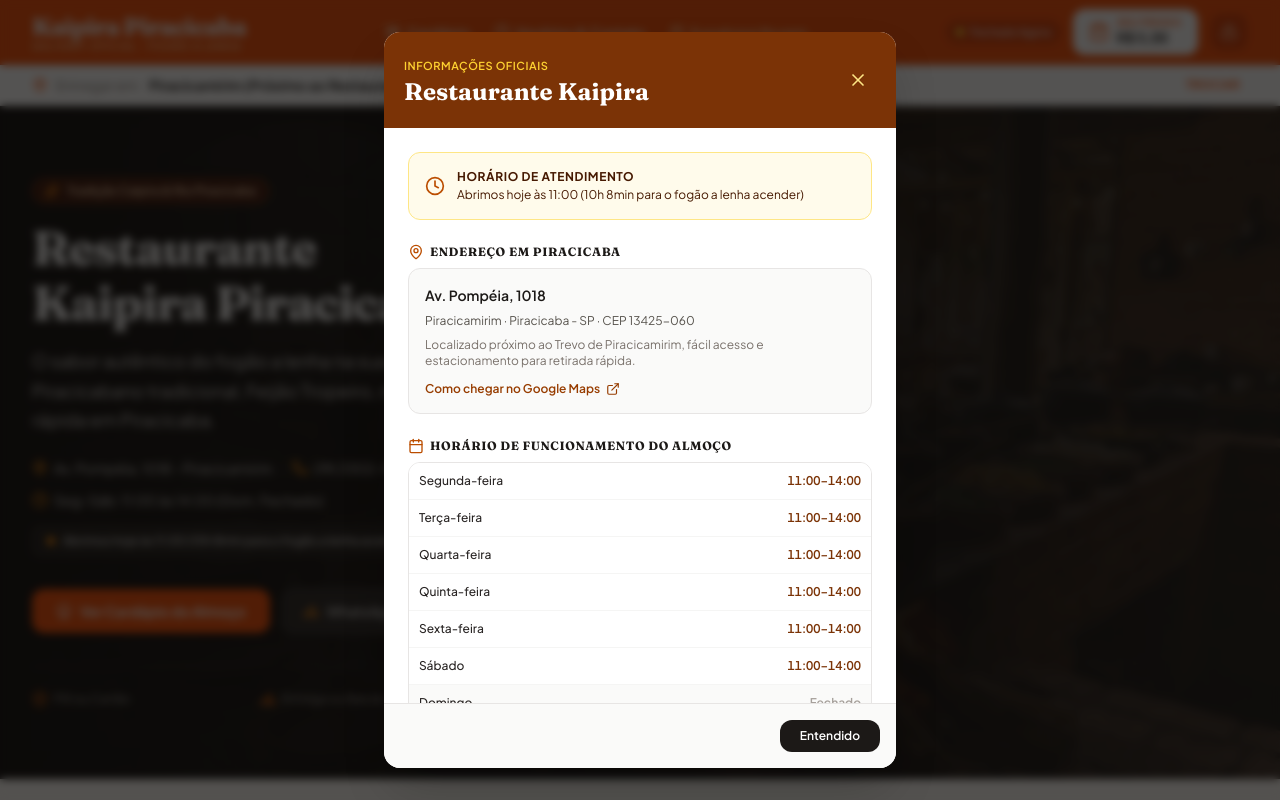
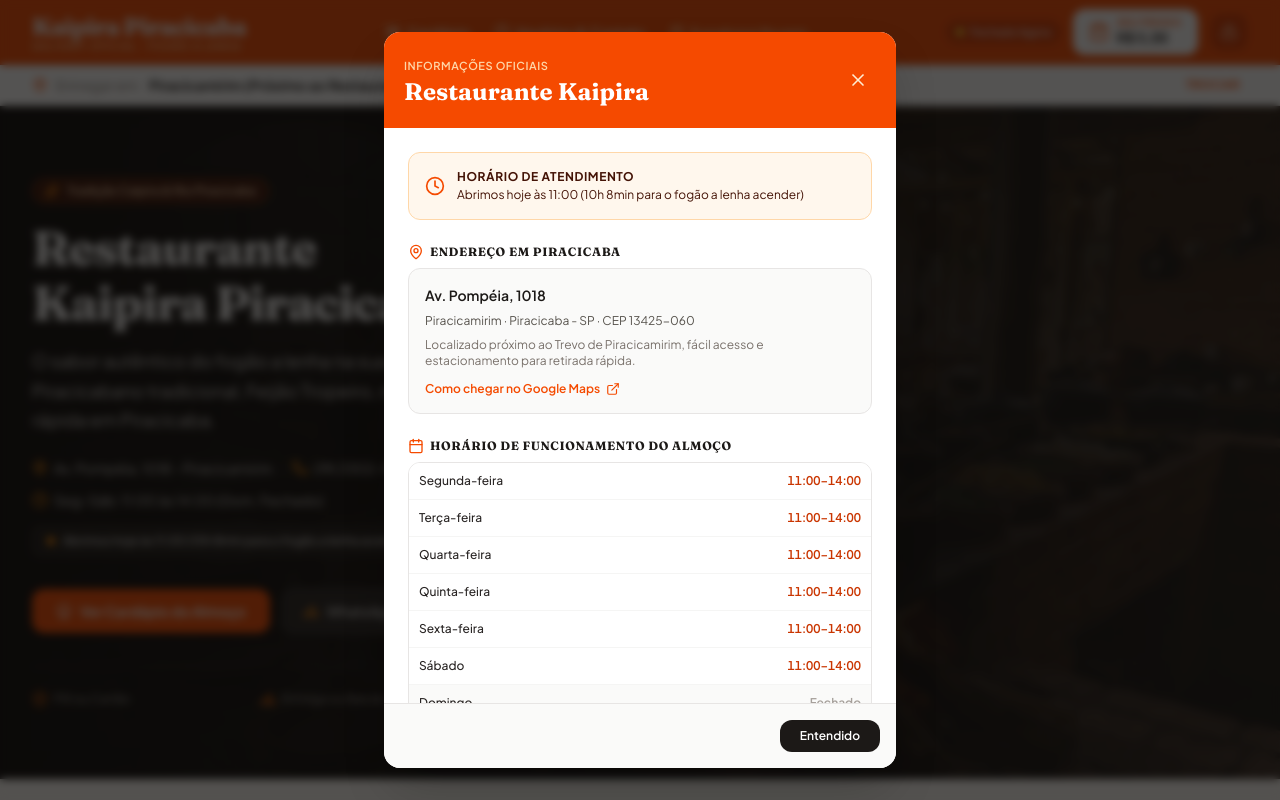
Before and after one commit to vlademircarer-tech/delivery-kaipira, a React (Vite) app: page / in a window 1280 px wide. Both pictures are taken after a click on the button "Horários & Contato". Shown: the top 800 px of the page. Built offline with nearby package versions, Linux system fonts and the light colour scheme; no server answers; the database is empty.

Commit message:
refactor: optimize component rendering and styling
Move state initialization before early returns in modal components to prevent runtime errors and update UI theme colors to orange.

```diff
--- a/src/components/AdminPanelModal.tsx
+++ b/src/components/AdminPanelModal.tsx
@@ -34,8 +34,6 @@ export const AdminPanelModal: React.FC<AdminPanelModalProps> = ({
   onClose,
   onRefreshOrders,
 }) => {
-  if (!isOpen) return null;
-
   // Session-only admin authentication
   const [isAuthenticated, setIsAuthenticated] = useState(false);
   const [username, setUsername] = useState('');
@@ -59,10 +57,12 @@ export const AdminPanelModal: React.FC<AdminPanelModalProps> = ({
   };
 
   useEffect(() => {
-    if (isAuthenticated) {
+    if (isOpen && isAuthenticated) {
       loadOrders();
     }
-  }, [isAuthenticated]);
+  }, [isOpen, isAuthenticated]);
+
+  if (!isOpen) return null;
 
   const handleLogin = (e: React.FormEvent) => {
     e.preventDefault();
--- a/src/components/CartDrawer.tsx
+++ b/src/components/CartDrawer.tsx
@@ -35,10 +35,10 @@ export const CartDrawer: React.FC<CartDrawerProps> = ({
   onApplyCoupon,
   discountAmount,
 }) => {
-  if (!isOpen) return null;
-
   const [inputCoupon, setInputCoupon] = useState('');
   const [couponFeedback, setCouponFeedback] = useState<{ text: string; isError: boolean } | null>(null);
+
+  if (!isOpen) return null;
 
   const subtotal = items.reduce((sum, item) => sum + item.totalPrice, 0);
   const deliveryFee = deliveryType === 'delivery' ? selectedNeighborhood.fee : 0;
--- a/src/components/CheckoutPaymentPage.tsx
+++ b/src/components/CheckoutPaymentPage.tsx
@@ -58,8 +58,6 @@ export const CheckoutPaymentPage: React.FC<CheckoutPaymentPageProps> = ({
   discountAmount,
   onOrderCreated,
 }) => {
-  if (!isOpen) return null;
-
   // Customer registration state (Cloud only, no localstorage)
   const [name, setName] = useState('');
   const [phone, setPhone] = useState('19');
@@ -109,6 +107,8 @@ export const CheckoutPaymentPage: React.FC<CheckoutPaymentPageProps> = ({
   useEffect(() => {
     setSplitAmount1(Math.round(total / 2));
   }, [total]);
+
+  if (!isOpen) return null;
 
   // Handle CEP automatic search
   const handleCepChange = async (val: string) => {
--- a/src/components/CustomizeModal.tsx
+++ b/src/components/CustomizeModal.tsx
@@ -16,8 +16,6 @@ export const CustomizeModal: React.FC<CustomizeModalProps> = ({
   onClose,
   onAddToCart,
 }) => {
-  if (!isOpen || !item) return null;
-
   const [quantity, setQuantity] = useState<number>(1);
   const [selectedOptions, setSelectedOptions] = useState<Record<string, string[]>>({});
   const [removedIngredients, setRemovedIngredients] = useState<string[]>([]);
@@ -91,6 +89,7 @@ export const CustomizeModal: React.FC<CustomizeModalProps> = ({
 
   // Calculate unit price and total price
   const { unitPrice, totalPrice } = useMemo(() => {
+    if (!item) return { unitPrice: 0, totalPrice: 0 };
     let price = item.price;
 
     item.optionGroups?.forEach((group) => {
@@ -107,6 +106,8 @@ export const CustomizeModal: React.FC<CustomizeModalProps> = ({
       totalPrice: price * quantity,
     };
   }, [item, selectedOptions, quantity]);
+
+  if (!isOpen || !item) return null;
 
   // Validate required options before adding to cart
   const handleConfirmAddToCart = () => {
--- a/src/components/OrderConfirmationModal.tsx
+++ b/src/components/OrderConfirmationModal.tsx
@@ -18,28 +18,32 @@ export const OrderConfirmationModal: React.FC<OrderConfirmationModalProps> = ({
   onClose,
   onUpdateOrderStatus,
 }) => {
-  if (!isOpen || !order) return null;
-
   const [copiedPix, setCopiedPix] = useState(false);
-  const [currentStatus, setCurrentStatus] = useState<OrderStatus>(order.status);
+  const [currentStatus, setCurrentStatus] = useState<OrderStatus>(order?.status || 'received');
 
   // Trigger celebration confetti once modal opens
   useEffect(() => {
+    if (isOpen && order) {
       try {
         confetti({
           particleCount: 80,
           spread: 70,
           origin: { y: 0.6 },
-        colors: ['#b45309', '#15803d', '#f59e0b', '#78350f'],
+          colors: ['#ea580c', '#c2410c', '#fb923c', '#9a3412'],
         });
       } catch {
         // Ignored if canvas-confetti is not available
       }
-  }, [order.id]);
+    }
+  }, [isOpen, order?.id]);
 
   useEffect(() => {
+    if (order?.status) {
       setCurrentStatus(order.status);
-  }, [order.status]);
+    }
+  }, [order?.status]);
+
+  if (!isOpen || !order) return null;
 
   const steps: { key: OrderStatus; label: string; icon: React.ReactNode; desc: string }[] = [
     {
--- a/src/components/RestaurantInfoModal.tsx
+++ b/src/components/RestaurantInfoModal.tsx
@@ -23,19 +23,19 @@ export const RestaurantInfoModal: React.FC<RestaurantInfoModalProps> = ({
     <div className="fixed inset-0 z-50 overflow-y-auto bg-stone-950/70 backdrop-blur-xs flex items-center justify-center p-4 sm:p-6">
       <div className="relative w-full max-w-lg bg-white rounded-2xl shadow-2xl overflow-hidden my-6 max-h-[92vh] flex flex-col">
         {/* Header */}
-        <div className="p-5 bg-amber-900 text-white flex items-center justify-between">
+        <div className="p-5 bg-orange-600 text-white flex items-center justify-between">
           <div>
-            <span className="text-[11px] uppercase tracking-wider text-amber-300 font-semibold">
+            <span className="text-[11px] uppercase tracking-wider text-orange-200 font-semibold">
               Informações Oficiais
             </span>
-            <h2 className="font-display text-xl sm:text-2xl font-bold">
+            <h2 className="font-display text-xl sm:text-2xl font-bold text-white">
               Restaurante Kaipira
             </h2>
           </div>
 
           <button
             onClick={onClose}
-            className="p-2 text-amber-200 hover:text-white rounded-lg transition-colors cursor-pointer"
+            className="p-2 text-orange-100 hover:text-white rounded-lg transition-colors cursor-pointer"
           >
             <X className="w-5 h-5" />
           </button>
@@ -48,13 +48,13 @@ export const RestaurantInfoModal: React.FC<RestaurantInfoModalProps> = ({
             className={`p-4 rounded-xl border flex items-center gap-3 ${
               currentStatus.isOpen
                 ? 'bg-emerald-50 border-emerald-200 text-emerald-950'
-                : 'bg-amber-50 border-amber-200 text-amber-950'
+                : 'bg-orange-50 border-orange-200 text-orange-950'
             }`}
           >
             {currentStatus.isOpen ? (
               <CheckCircle2 className="w-5 h-5 text-emerald-600 shrink-0" />
             ) : (
-              <Clock className="w-5 h-5 text-amber-700 shrink-0" />
+              <Clock className="w-5 h-5 text-orange-600 shrink-0" />
             )}
             <div>
               <span className="font-bold text-xs uppercase tracking-wider block">
@@ -67,7 +67,7 @@ export const RestaurantInfoModal: React.FC<RestaurantInfoModalProps> = ({
           {/* Address and location */}
           <div className="space-y-2">
             <h3 className="text-xs font-bold text-stone-900 uppercase tracking-wider flex items-center gap-1.5">
-              <MapPin className="w-4 h-4 text-amber-700" />
+              <MapPin className="w-4 h-4 text-orange-600" />
               <span>Endereço em Piracicaba</span>
             </h3>
 
@@ -86,7 +86,7 @@ export const RestaurantInfoModal: React.FC<RestaurantInfoModalProps> = ({
                 href={googleMapsUrl}
                 target="_blank"
                 rel="noopener noreferrer"
-                className="inline-flex items-center gap-1.5 text-xs font-semibold text-amber-800 hover:text-amber-950 pt-1"
+                className="inline-flex items-center gap-1.5 text-xs font-semibold text-orange-600 hover:text-orange-700 pt-1"
               >
                 <span>Como chegar no Google Maps</span>
                 <ExternalLink className="w-3.5 h-3.5" />
@@ -97,7 +97,7 @@ export const RestaurantInfoModal: React.FC<RestaurantInfoModalProps> = ({
           {/* Operating Hours Table */}
           <div className="space-y-2">
             <h3 className="text-xs font-bold text-stone-900 uppercase tracking-wider flex items-center gap-1.5">
-              <Calendar className="w-4 h-4 text-amber-700" />
+              <Calendar className="w-4 h-4 text-orange-600" />
               <span>Horário de Funcionamento do Almoço</span>
             </h3>
 
@@ -112,7 +112,7 @@ export const RestaurantInfoModal: React.FC<RestaurantInfoModalProps> = ({
                   <span className="font-medium text-stone-800">{item.day}</span>
                   <span
                     className={`font-semibold tabular-nums ${
-                      item.isOpen ? 'text-amber-900' : 'text-stone-400'
+                      item.isOpen ? 'text-orange-700 font-bold' : 'text-stone-400'
                     }`}
                   >
                     {item.hours}
@@ -125,7 +125,7 @@ export const RestaurantInfoModal: React.FC<RestaurantInfoModalProps> = ({
           {/* Contact Direct */}
           <div className="space-y-2">
             <h3 className="text-xs font-bold text-stone-900 uppercase tracking-wider flex items-center gap-1.5">
-              <Phone className="w-4 h-4 text-amber-700" />
+              <Phone className="w-4 h-4 text-orange-600" />
               <span>Telefone & WhatsApp</span>
             </h3>
 
@@ -134,7 +134,7 @@ export const RestaurantInfoModal: React.FC<RestaurantInfoModalProps> = ({
                 href={`tel:${RESTAURANT_INFO.phone.replace(/\D/g, '')}`}
                 className="p-3 bg-stone-100 hover:bg-stone-200 rounded-xl flex items-center justify-center gap-2 text-xs font-semibold text-stone-800 transition-colors"
               >
-                <Phone className="w-4 h-4 text-amber-700" />
+                <Phone className="w-4 h-4 text-orange-600" />
                 <span>Ligar (19) 3302-9515</span>
               </a>
 
--- a/src/components/SupabaseConfigModal.tsx
+++ b/src/components/SupabaseConfigModal.tsx
@@ -11,14 +11,14 @@ export const SupabaseConfigModal: React.FC<SupabaseConfigModalProps> = ({
   isOpen,
   onClose,
 }) => {
-  if (!isOpen) return null;
-
   const currentConfig = getSupabaseConfig();
   const [url, setUrl] = useState(currentConfig.url);
   const [anonKey, setAnonKey] = useState(currentConfig.anonKey);
   const [statusMessage, setStatusMessage] = useState<{ text: string; isError: boolean } | null>(null);
   const [copiedSql, setCopiedSql] = useState(false);
   const [testing, setTesting] = useState(false);
+
+  if (!isOpen) return null;
 
   const handleSave = async (e: React.FormEvent) => {
     e.preventDefault();
```
Also changed, not shown: src/App.tsx (+16 -0 lines), src/components/OrdersHistoryModal.tsx (+6 -6 lines). Lines whose indentation alone changed are shown as unchanged.
